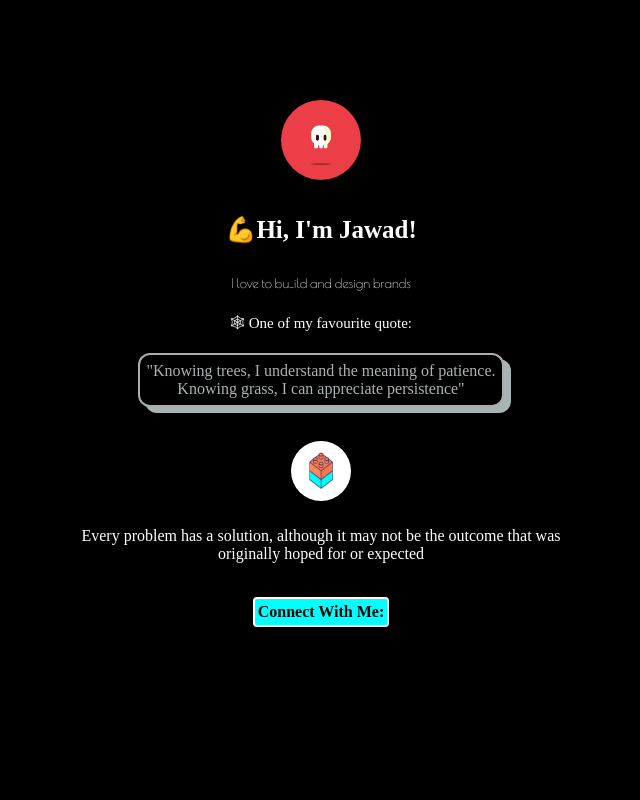
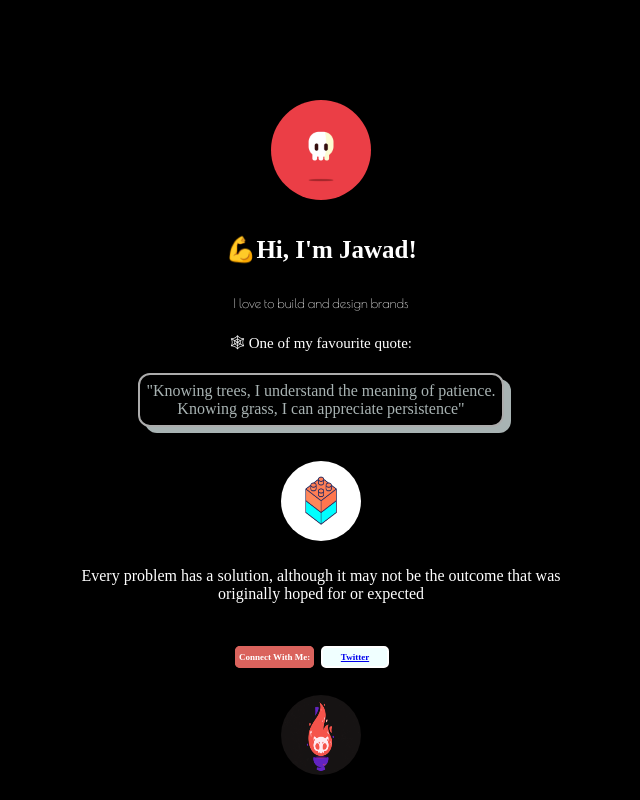
Before and after one commit to abid365/newpo, a plain HTML site: page index.htm in a window 1280 px wide. Shown: the whole page, without its empty margins (319-959 px from the left). Drawn offline with nearby package versions, Linux system fonts and the light colour scheme.

Commit message:
Update index.htm

```diff
--- a/index.htm
+++ b/index.htm
@@ -19,8 +19,8 @@
 <meta content="device-width">
         <style>
             .center {
-                height:80px;
-                width:80px;
+                height:100px;
+                width:100px;
                 border-radius:60%;
                 border-style:hidden;
                 margin-right:auto;
@@ -83,7 +83,13 @@
 
 
             body{
+                background-image: url("Sailor\ with\ a\ beard.gif");
+                background-repeat:no-repeat;
+                background-attachment: fixed;
+                background-position:center;
                 background-color:black;
+                background-size:cover;/*to make an image cover the full screen use "cover"*/
+
 
 
             }
@@ -101,8 +107,8 @@
             }
             img{
 
-                height:60px;
-                width:60px;
+                height:80px;
+                width:80px;
                 border-radius: 60%;
                 margin-left:auto;
                 margin-right:auto;
@@ -114,20 +120,71 @@
 
 
             }
+            /*
             .cnct{
-                margin-left:auto;
+                margin-left:30%;
                 margin-right:auto;
                 border: 2px solid white;
                 border-radius:4px;
                 color:black;
+                display:block;
                 padding:4px 3px;
-                display:block;
                 width:fit-content;
                 font-weight:bolder;
                 background:cyan;
+                font-size:9px;
 
 
 
+            }  */
+
+            .cnct
+            {
+
+                color:white;
+                border:2px solid rgb(218,99,93);
+                background:rgb(218,99,93);
+                padding:4px 2px 4px 2px;
+                border-radius:5px;
+                font-weight:bold;
+                font-size:9px;
+                width: 75px;
+            }
+            .twt{
+
+                color:white;
+                text-decoration: none;
+                font-size:9px;
+                font-weight:bold;
+                border:2px solid white;
+                border-radius:5px;
+                width:60px;
+                padding:4px 2px 4px 2px;
+                background-color:azure;
+
+
+
+            }
+            .float-container
+            {
+                display:flex;
+                flex-direction:row;
+                justify-content:center;
+                align-items:baseline;
+                /*border: 4px solid red;*/
+            }
+
+            .item
+            {
+                width:86px;
+
+            }
+
+            a:hover
+            {
+
+               color:black;
+               text-decoration-color: black;
             }
 
 
@@ -141,7 +198,7 @@
             <img src="Animation Fun GIF by Natt Rocha - Find & Share on GIPHY.gif" alt="Hi, I'm Jawad!" class="center">
         <p id="pro">💪Hi, I'm Jawad!</p>
     </div>
-        <div class="adjust-line-height"><p class="motto">I love to bu_ild and design brands</p>
+        <div class="adjust-line-height"><p class="motto">I love to build and design brands</p>
             </div>
             <p class="emoj">🕸 One of my favourite quote:</p>
             <p class="cobra">"Knowing trees, I understand the meaning of patience.<br>
@@ -155,10 +212,15 @@
 
             </div>
 <br>
-            <div>
-                <p1 class="cnct">Connect With Me:</p1>
-                <br>
-
-        </div>
+<div class="float-container">
+            <div class="item">
+                <p1 class="cnct">Connect With Me:</p1> </div>
+              <div class="item">  <p class="twt"><a href="https://twitter.com/abidibnazam">Twitter</a>
+                </p> </div>
+                </div>
+            <br>
+            <div class="tunu">
+                <img src="Prometheus's cat.gif" alt="!!! See ya later Hoooman!!!">
+            </div>
     </body>
 </html>
```
